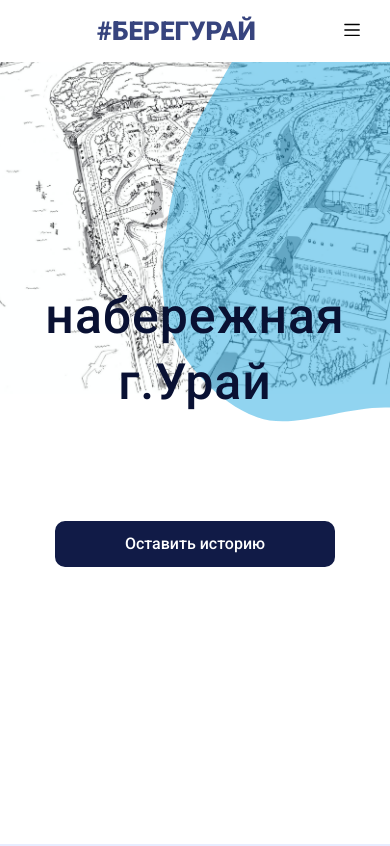
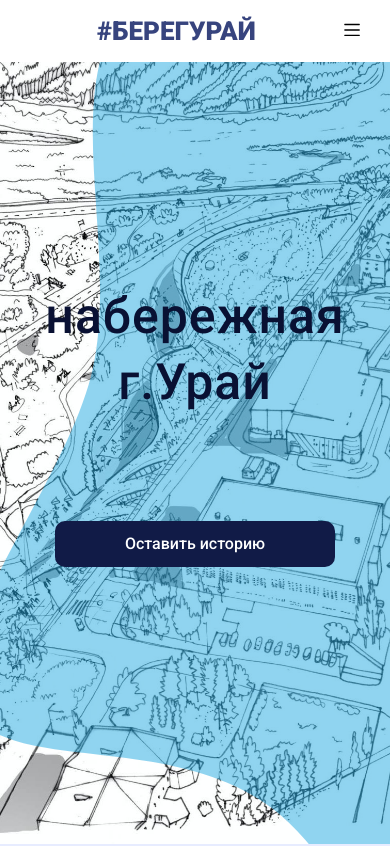
Before and after one commit to designunit/bereguray, a Next.js app: page / in a window 390 px wide. Shown: the top 846 px of the page. Built offline with nearby package versions, Linux system fonts and the light colour scheme.

Commit message:
fallback for mobile parallax

```diff
--- a/src/components/About/styles.module.css
+++ b/src/components/About/styles.module.css
@@ -5,6 +5,7 @@
 
     padding: 5%;
 
+    background-color: white;
 }
 
 .picture {
@@ -21,7 +22,7 @@
 @media screen and (max-width : 480px) {
     .container {
         flex-direction: column-reverse;
-        margin-bottom: 48px;
+        padding-bottom: 48px;
     }
 
     .picture {
--- a/src/components/PageSection/index.tsx
+++ b/src/components/PageSection/index.tsx
@@ -1,16 +1,51 @@
 import s from './styles.module.css'
+import { useMedia } from 'react-use';
+import { Parallax } from 'react-scroll-parallax';
 
 export type PageSectionProps = {
     back?: React.ReactNode
 }
 
-export const PageSection: React.SFC<PageSectionProps> = props => (
+const ParallaxHOC: React.SFC = props => {
+    const isMobile = useMedia('(max-width: 480px)')
+
+    return (
+        isMobile ? (
+            <div style={{
+                width: '100%',
+                height: '100%',
+                position: 'fixed',
+            }}>
+                {props.children}
+            </div>
+        ) : (
+            <Parallax
+                y={[-50, 50]}
+                styleOuter={{
+                    height: '100%',
+                }}
+                styleInner={{
+                    height: '100%',
+                }}
+            >
+                {props.children}
+            </Parallax>
+        )
+    )
+}
+
+export const PageSection: React.SFC<PageSectionProps> = props => {
+
+    return (
         <section className={s.section}>
             <div className={s.back}>
+                <ParallaxHOC>
                     {props.back}
+                </ParallaxHOC>
             </div>
             <div className={s.content}>
                 {props.children}
             </div>
         </section>
     )
+}
--- a/src/components/Steps/styles.module.css
+++ b/src/components/Steps/styles.module.css
@@ -4,6 +4,8 @@
     align-items: center;
 
     padding: 5%;
+
+    background-color: white;
 }
 
 @media screen and (max-width : 480px) {
--- a/src/pages/index.tsx
+++ b/src/pages/index.tsx
@@ -1,7 +1,7 @@
 import Head from 'next/head'
 import { NextPage } from 'next'
 import { Hero } from 'src/components/Hero'
-import { ParallaxProvider, Parallax } from 'react-scroll-parallax'
+import { ParallaxProvider } from 'react-scroll-parallax'
 import { PageSection } from 'src/components/PageSection'
 import { Stories } from 'src/components/Stories'
 import { Bubble } from 'src/components/Bubble'
@@ -14,15 +14,6 @@ const Index: NextPage = () => (
 
         <PageSection
             back={(
-                <Parallax
-                    y={[-50, 50]}
-                    styleOuter={{
-                        height: '100%',
-                    }}
-                    styleInner={{
-                        height: '100%',
-                    }}
-                >
                 <div style={{
                     width: '100%',
                     height: '100%',
@@ -36,20 +27,18 @@ const Index: NextPage = () => (
                             position: 'relative',
                             left: '50%',
                             height: '100%',
-                                transform: `scale(1.75) rotate(${Math.random() * 360}deg)`,
+                            transform: `scale(2)`,
                         }}
                         opacity={.5}
-                            // color='#E7ECFF'
                         color='#25aae1'
                     />
                 </div>
-                </Parallax>
             )}
         >
             <Hero />
         </PageSection>
 
-        <Stories></Stories>
+        <Stories />
     </ParallaxProvider>
 )
 
```
Lines whose indentation alone changed are shown as unchanged.
